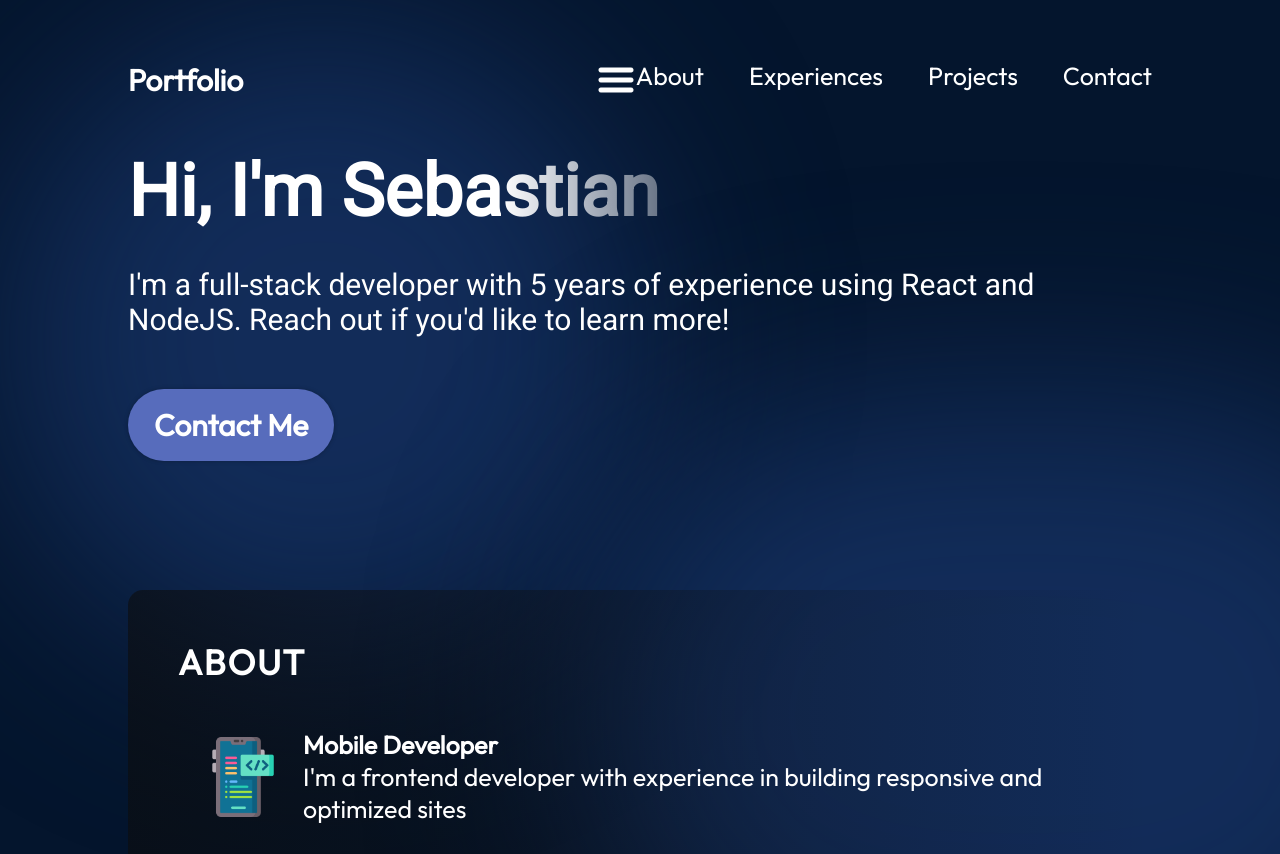
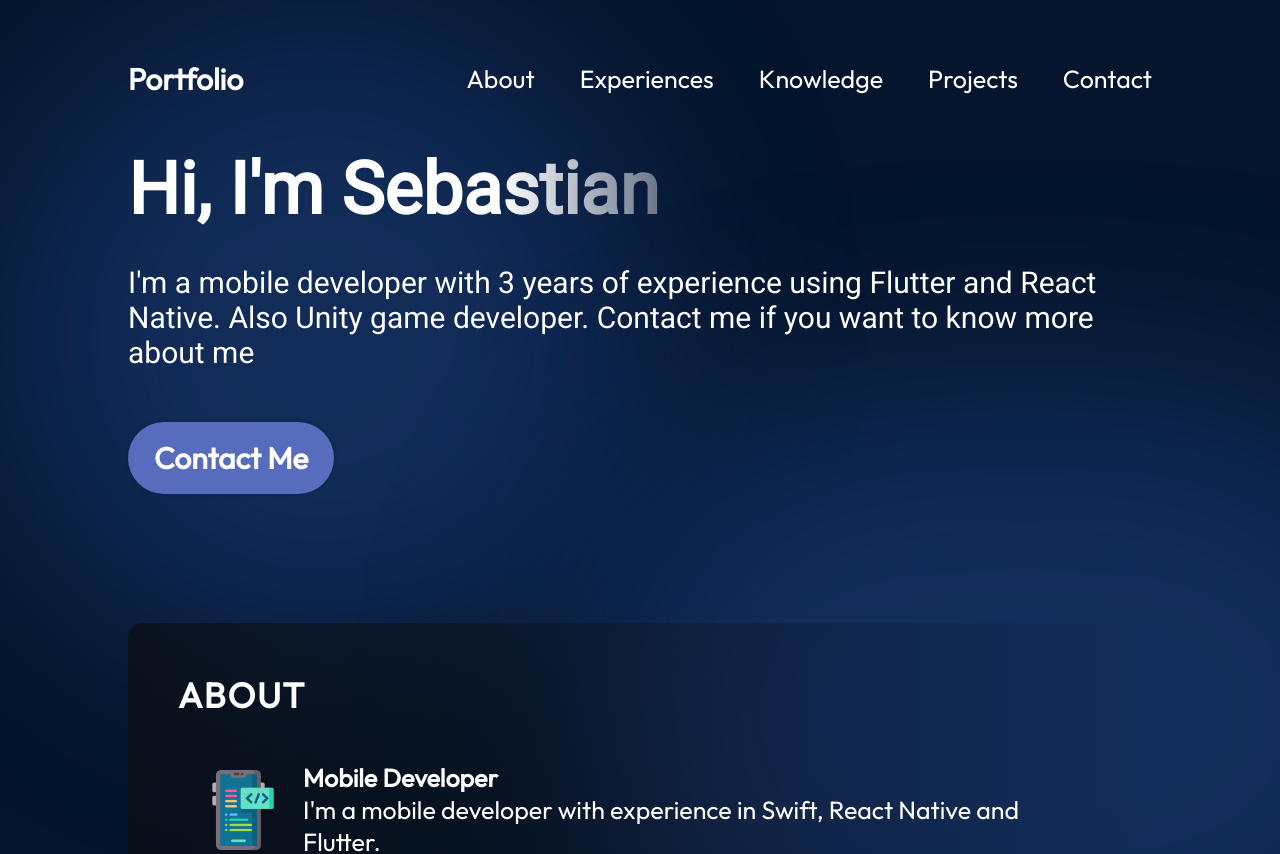
Before and after one commit to sschmeil2211/React-Vite-TS---Portfolio-Web, a React (Vite) app: page / in a window 1280 px wide. Shown: the top 854 px of the page. Built offline with nearby package versions, Linux system fonts and the light colour scheme.

Commit message:
basic sketch

```diff
--- a/src/components/About/About.tsx
+++ b/src/components/About/About.tsx
@@ -22,8 +22,7 @@ export const About = () => {
                         <div className={styles.aboutItemText}>
                             <h3>Mobile Developer</h3>
                             <p>
-                                I'm a frontend developer with experience in building responsive
-                                and optimized sites
+                                I'm a mobile developer with experience in Swift, React Native and Flutter.
                             </p>
                         </div>
                     </li>
@@ -36,8 +35,7 @@ export const About = () => {
                         <div className={styles.aboutItemText}>
                             <h3>Game Developer</h3>
                             <p>
-                                I have experience developing fast and optimised back-end systems
-                                and APIs
+                                I'm a game design and development student and I use Unity for my projects.
                             </p>
                         </div>
                     </li>
@@ -50,8 +48,7 @@ export const About = () => {
                         <div className={styles.aboutItemText}>
                             <h3>Game Designer</h3>
                             <p>
-                                I have designed multiple landing pages and have created design
-                                systems as well
+                                I create 3D designs and models for video games and as a hobby.
                             </p>
                         </div>
                     </li>
--- a/src/components/Contact/Contact.module.css
+++ b/src/components/Contact/Contact.module.css
@@ -2,13 +2,9 @@
 
 .container {
   color: var(--color-text);
-  margin-top: 120px;
+  margin-top: 80px;
   background-color: var(--color-secondary);
-  display: flex;
-  flex-direction: row;
-  justify-content: space-between;
-  width: 100vw;
-  padding: 58px 10%;
+  padding: 30px 50px;
   gap: 10px;
 }
 
@@ -26,15 +22,17 @@
 
 .links {
   display: flex;
-  flex-direction: column;
-  align-items: flex-start;
+  flex-direction: row;
   list-style: none;
+  justify-content: space-around;
+  width: "100%";
   gap: 26px;
 }
 
 .link {
   display: flex;
   align-items: center;
+  justify-content: center;
   gap: 25px;
 }
 
@@ -49,6 +47,7 @@
 @media screen and (max-width: 830px) {
   .container {
     flex-direction: column;
+    align-items: center;
     gap: 23px;
   }
 
@@ -59,6 +58,7 @@
   }
 
   .links {
+    flex-direction: column;
     align-items: center;
   }
 }
--- a/src/components/Contact/Contact.tsx
+++ b/src/components/Contact/Contact.tsx
@@ -4,10 +4,6 @@ import { getImageUrl } from "../../utils";
 export const Contact = () => {
     return (
         <footer id="contact" className={styles.container}>
-            <div className={styles.text}>
-                <h2>Contact</h2>
-                <p>Feel free to reach out!</p>
-            </div>
             <ul className={styles.links}>
                 <li className={styles.link}>
                     <img src={getImageUrl("contact/emailIcon.png")} alt="Email icon" />
--- a/src/components/Hero/Hero.tsx
+++ b/src/components/Hero/Hero.tsx
@@ -7,10 +7,10 @@ export const Hero = () => {
             <div className={styles.content}>
                 <h1 className={styles.title}>Hi, I'm Sebastian</h1>
                 <p className={styles.description}>
-                    I'm a full-stack developer with 5 years of experience using React and
-                    NodeJS. Reach out if you'd like to learn more!
+                    I'm a mobile developer with 3 years of experience using Flutter and React Native. Also Unity game developer.
+                    Contact me if you want to know more about me
                 </p>
-                <a href="mailto:myemail@email.com" className={styles.contactBtn}>
+                <a href="mailto:schmeil.sebastian97@gmail.com" className={styles.contactBtn}>
                     Contact Me
                 </a>
             </div>
--- a/src/components/NavBar/NavBar.module.css
+++ b/src/components/NavBar/NavBar.module.css
@@ -31,6 +31,12 @@
     font-size: 25px;
     color: var(--color-text);
     text-decoration: none;
+}
+
+@media screen and (min-width: 831px) {
+    .menuButton{
+        display: none;
+    }
 }
 
 @media screen and (max-width: 830px){
--- a/src/components/NavBar/NavBar.tsx
+++ b/src/components/NavBar/NavBar.tsx
@@ -26,6 +26,9 @@ export const NavBar = () => {
                         <a href="#experience">Experiences</a>
                     </li>
                     <li>
+                        <a href="#knowledge">Knowledge</a>
+                    </li>
+                    <li>
                         <a href="#projects">Projects</a>
                     </li>
                     <li>
--- a/src/components/ProjectCard/ProjectCard.tsx
+++ b/src/components/ProjectCard/ProjectCard.tsx
@@ -6,7 +6,6 @@ interface Project {
     imageSrc: string;
     description: string;
     skills: string[];
-    demo: string;
     source: string;
 }
 
@@ -15,7 +14,7 @@ interface ProjectCardProps {
 }
 
 export const ProjectCard: React.FC<ProjectCardProps> = ({ project }) => {
-    const { title, imageSrc, description, skills, demo, source } = project;
+    const { title, imageSrc, description, skills, source } = project;
     return (
         <div className={styles.container}>
             <img
@@ -35,9 +34,6 @@ export const ProjectCard: React.FC<ProjectCardProps> = ({ project }) => {
                 })}
             </ul>
             <div className={styles.links}>
-                <a href={demo} className={styles.link}>
-                    Demo
-                </a>
                 <a href={source} className={styles.link}>
                     Source
                 </a>
--- a/src/components/Projects/Projects.module.css
+++ b/src/components/Projects/Projects.module.css
@@ -4,7 +4,6 @@
   margin-top: 76px;
   color: var(--color-text);
   margin-left: 10%;
-  margin-right: 10%;
 }
 
 .title {
@@ -19,8 +18,6 @@
   display: flex;
   flex-direction: row;
   flex-wrap: wrap;
-  align-items: center;
-  justify-content: center;
   gap: 15px;
   width: 100%;
 }
--- a/src/data/projects.json
+++ b/src/data/projects.json
@@ -1,26 +1,72 @@
 [
   {
-    "title": "Project A",
+    "title": "Portfolio Web",
     "imageSrc": "projects/project.png",
     "description": "This is a project made to learn the latest languages by building an app.",
-    "skills": ["React", "Express", "Node"],
-    "demo": "https://www.example.com",
-    "source": "https://www.github.com"
+    "skills": ["Vite", "React.JS", "Typescript", "CSS"],
+    "source": "https://github.com/sschmeil2211/React-Vite-TS---Portfolio-Web"
   },
   {
-    "title": "Project B",
+    "title": "Animated Bottom Tabs",
     "imageSrc": "projects/project.png",
     "description": "This is a project made to learn the latest languages by building an app.",
-    "skills": ["React", "Express", "Node", "Sass"],
-    "demo": "https://www.example.com",
-    "source": "https://www.github.com"
+    "skills": ["React Native", "Typescript", "Javascript"],
+    "source": "https://github.com/sschmeil2211/React-Native---Animated-Bottom-Tab"
   },
   {
-    "title": "Project C",
+    "title": "Simple End Point Call",
     "imageSrc": "projects/project.png",
     "description": "This is a project made to learn the latest languages by building an app.",
-    "skills": ["React", "Express", "Node"],
-    "demo": "https://www.example.com",
-    "source": "https://www.github.com"
+    "skills": ["React Native", "Typescript", "Axios"],
+    "source": "https://github.com/sschmeil2211/React-Native---Simple-end-point-call"
+  },
+  {
+    "title": "Tesla Clone",
+    "imageSrc": "projects/project.png",
+    "description": "This is a project made to learn the latest languages by building an app.",
+    "skills": ["React Native", "Javascript"],
+    "source": "https://github.com/sschmeil2211/React-Native---Tesla-clone"
+  },
+  {
+    "title": "Airbnb Clone",
+    "imageSrc": "projects/project.png",
+    "description": "This is a project made to learn the latest languages by building an app.",
+    "skills": ["React Native", "Javascript"],
+    "source": "https://github.com/sschmeil2211/React-Native---Airbnb-clone"
+  },
+  {
+    "title": "Animated App",
+    "imageSrc": "projects/project.png",
+    "description": "This is a project made to learn the latest languages by building an app.",
+    "skills": ["Swift", "Rive Animations"],
+    "source": "https://github.com/sschmeil2211/Swift---Animated-App"
+  },
+  {
+    "title": "Animated App",
+    "imageSrc": "projects/project.png",
+    "description": "This is a project made to learn the latest languages by building an app.",
+    "skills": ["Swift", "Rive Animations"],
+    "source": "https://github.com/sschmeil2211/Swift---Planner-for-me"
+  },
+  {
+    "title": "Personal Nutritional Control",
+    "imageSrc": "projects/project.png",
+    "description": "This is a project made to learn the latest languages by building an app.",
+    "skills": ["Flutter", "Firebase"],
+    "source": "https://github.com/sschmeil2211/Flutter---Personal-Nutritional-Control"
+  },
+  {
+    "title": "Nationalizations Desktop",
+    "imageSrc": "projects/project.png",
+    "description": "This is a project made to learn the latest languages by building an app.",
+    "skills": ["Flutter"],
+    "source": "https://github.com/sschmeil2211/Flutter---Nationalizations-Desktop"
+  },
+  {
+    "title": "Fintech",
+    "imageSrc": "projects/project.png",
+    "description": "This is a project made to learn the latest languages by building an app.",
+    "skills": ["React Native", "React.JS", "ASP.NET", "Nest.JS", "Firebase"],
+    "source": "https://github.com/sschmeil2211/Fintech-Project"
   }
 ]
```
